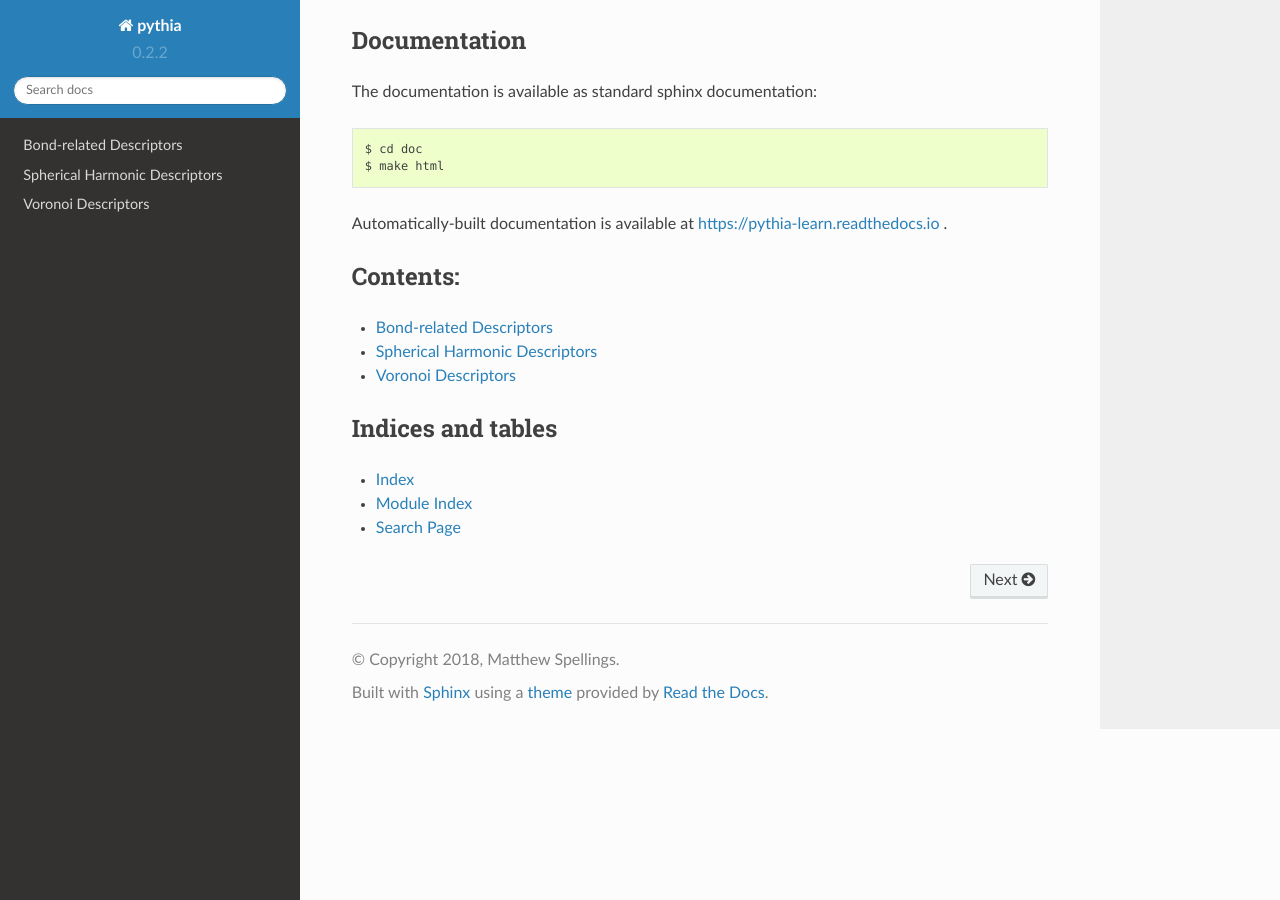
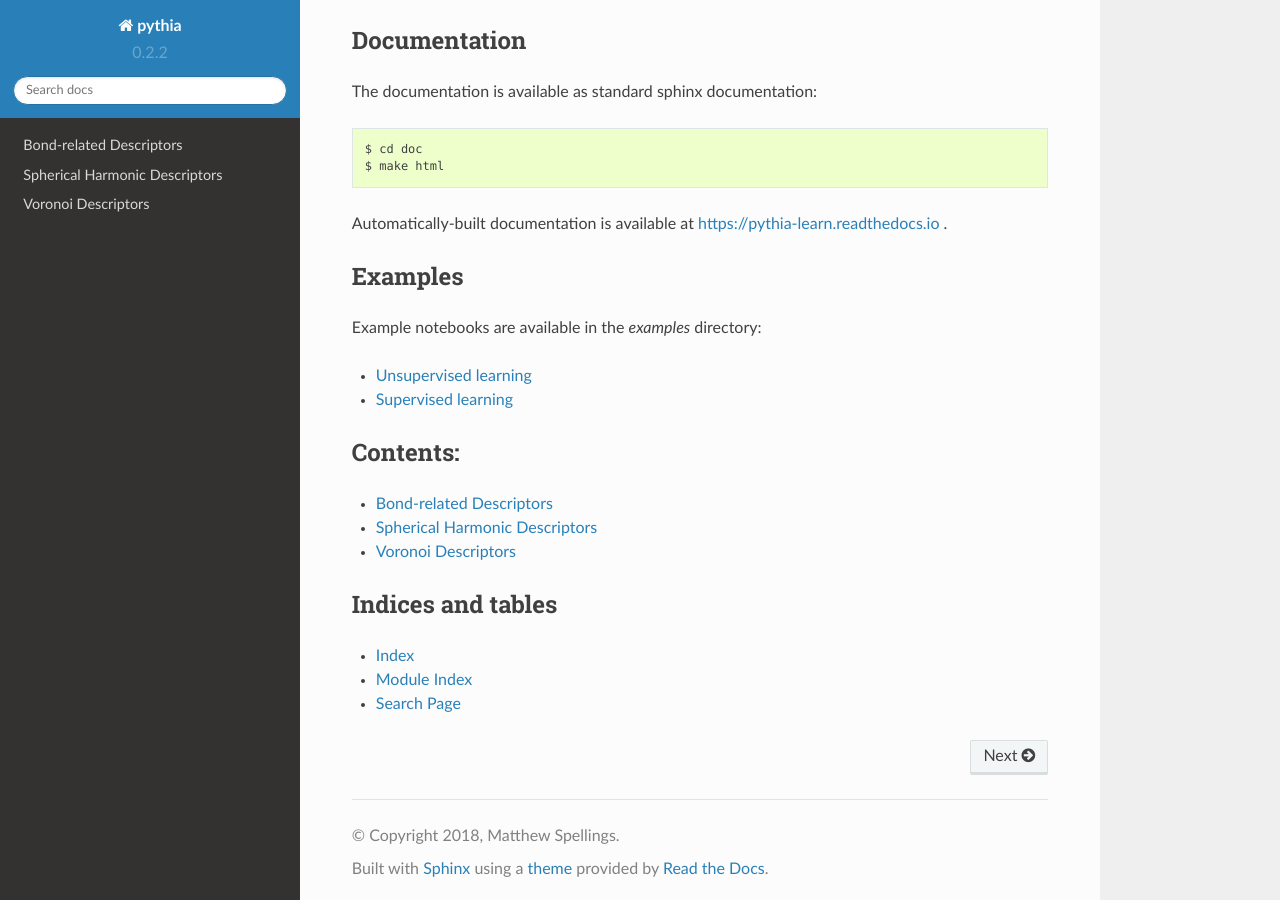
Before and after one commit to glotzerlab/pythia, a Sphinx documentation site: the page built from doc/source/index.rst, in a window 1280 px wide and 900 px high, scrolled down 756 px. Built offline with Sphinx 7.4.7 and the Read the Docs theme 2.0.0, drawn with Linux system fonts in a browser that asks for light colours.

Commit message:
Add example notebook links to doc

```diff
--- a/doc/source/index.rst
+++ b/doc/source/index.rst
@@ -42,6 +42,14 @@ The documentation is available as standard sphinx documentation::
 Automatically-built documentation is available at
 https://pythia-learn.readthedocs.io .
 
+Examples
+========
+
+Example notebooks are available in the `examples` directory:
+
+- `Unsupervised learning <https://bitbucket.org/glotzer/pythia/src/master/examples/Unsupervised%20Learning.ipynb?fileviewer=notebook-viewer%3Anbviewer>`_
+- `Supervised learning <https://bitbucket.org/glotzer/pythia/src/master/examples/Supervised%20Learning.ipynb?fileviewer=notebook-viewer%3Anbviewer>`_
+
 Contents:
 =========
 
```
